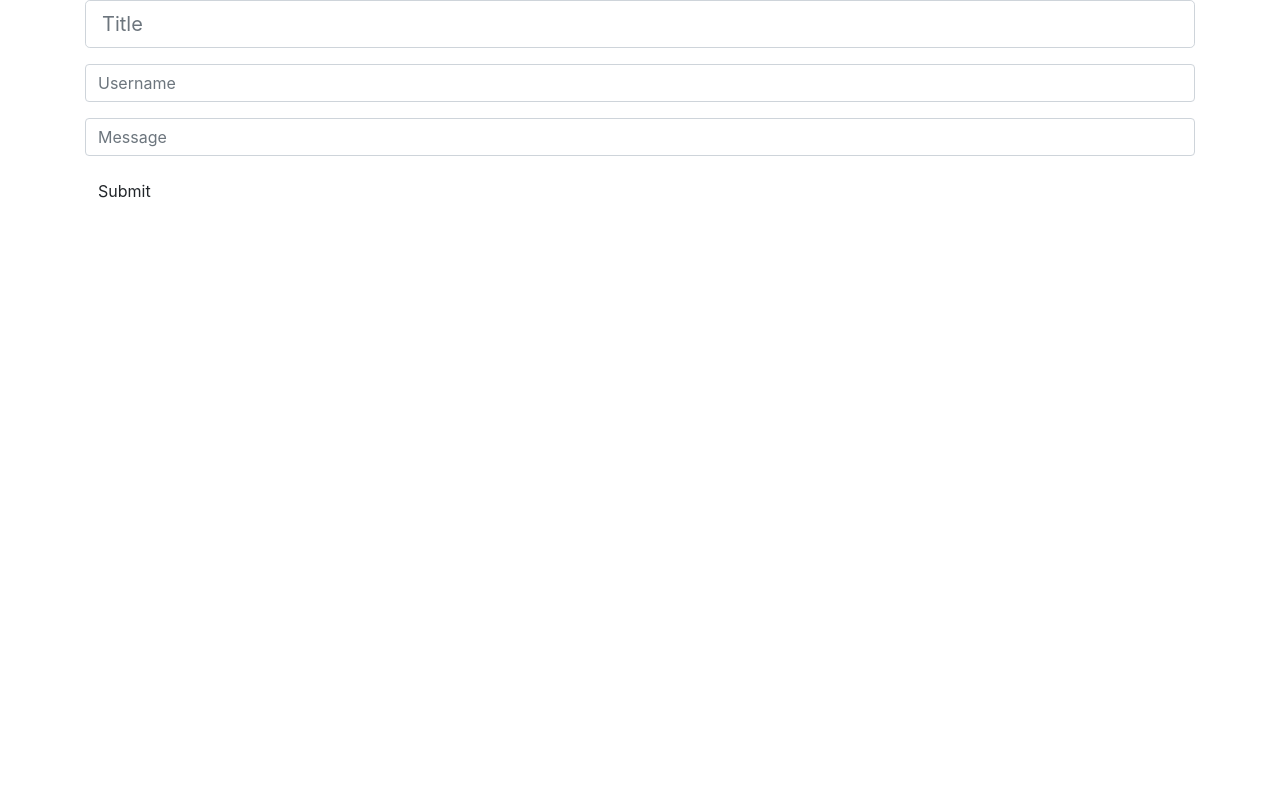
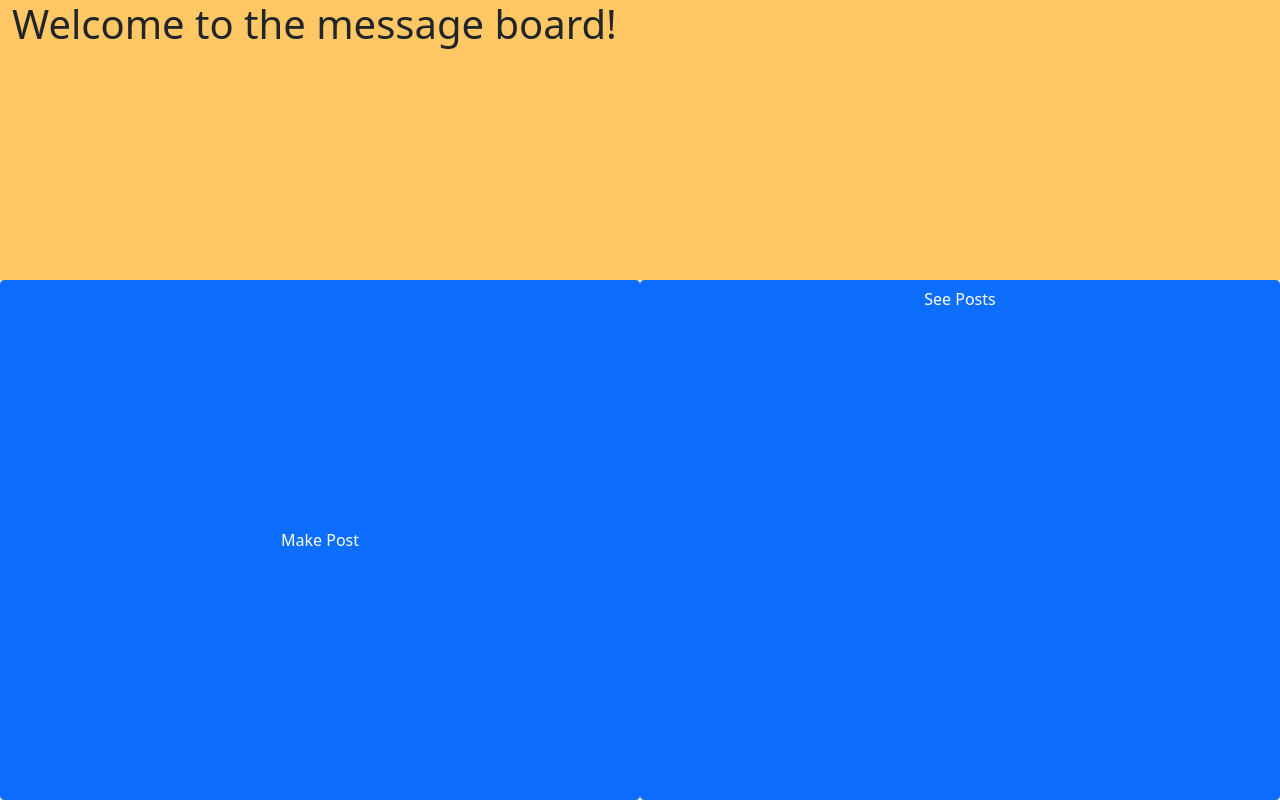
Before and after one commit to h-kidd/lap2-code-challenge, a plain HTML site: page client/index.html in a window 1280 px wide. Drawn offline with nearby package versions, Linux system fonts and the light colour scheme.

Commit message:
style changes

```diff
--- /dev/null
+++ b/client/css/styles.css
@@ -0,0 +1,27 @@
+html, body {
+    height:100%
+}
+
+#welcomeBar {
+    height:35%;
+    background-color: rgb(255, 200, 100);
+
+}
+
+#postBar {
+    height:65%;
+    ;
+}
+
+.row {
+    height:100%
+}
+
+.col {
+    height:100%
+}
+#postBtn {
+    display: block;
+    height: 100%
+
+}
--- a/client/index.html
+++ b/client/index.html
@@ -2,26 +2,66 @@
 <html>
     <head>
         <title>Secret Posts</title>
-        <link rel="stylesheet" href="https://maxcdn.bootstrapcdn.com/bootstrap/4.5.2/css/bootstrap.min.css"/>
         <script src="https://ajax.googleapis.com/ajax/libs/jquery/3.5.1/jquery.min.js"></script>
         <script src="https://cdnjs.cloudflare.com/ajax/libs/popper.js/1.16.0/umd/popper.min.js"></script>
-        <script src="https://maxcdn.bootstrapcdn.com/bootstrap/4.5.2/js/bootstrap.min.js"></script>
+        <link href="https://cdn.jsdelivr.net/npm/bootstrap@5.1.3/dist/css/bootstrap.min.css" rel="stylesheet">
+        <script src="https://cdn.jsdelivr.net/npm/bootstrap@5.1.3/dist/js/bootstrap.bundle.min.js"></script>
         <script defer src='js/submit.js'></script>
+        <link rel="stylesheet" href="./css/styles.css">
     </head>
     <body>
-        <div class="container">
+        <div class="container-fluid " id="welcomeBar">
+            <h1>Welcome to the message board!</h1>
+        </div>
+        <div class='container-fluid g-0' id='postBar'>
+            <div class="row g-0">
+                <div class="col d-grid ">
+                    <!-- Button to Open the Modal -->
+                    <button type="button" class="btn btn-primary btn-block" data-bs-toggle="modal" data-bs-target="#myModal" id="postBtn">
+                        Make Post
+                    </button>
+                </div>
+                <div class="col d-grid">
+                    <a class="btn btn-primary btn-block" href="./posts.html" role="button" id="viewBtn">See Posts</a>
+
+
+                </div>
+
+
+            </div>
+        </div>
+
+
+            <!-- The Modal -->
+            <div class="modal" id="myModal">
+                <div class="modal-dialog">
+                <div class="modal-content">
+
+                    <!-- Modal Header -->
+                    <div class="modal-header">
+                    <h4 class="modal-title">Post Something!</h4>
+                    <button type="button" class="btn-close" data-bs-dismiss="modal"></button>
+                    </div>
+
+                    <!-- Modal body -->
+                    <div class="modal-body">
                         <form id="post">
                             <div class="form-group">
-                    <input type="text" class="form-control form-control-lg" id="title" placeholder="Title" maxlength="50">
+                                <input type="text" class="form-control form-control-lg" id="title" placeholder="Title" maxlength="50"> <br>
                             </div>
                             <div class="form-group">
-                    <input type="text" class="form-control" id="username" placeholder="Username" maxlength="20">
+                                <input type="text" class="form-control" id="username" placeholder="Username" maxlength="20"> <br>
                             </div>
                             <div class="form-group">
-                    <input type="text" class="form-control" id="message" placeholder="Message" maxlength="500">
+                                <input type="text" class="form-control" id="message" placeholder="Message" maxlength="500"> <br>
                             </div>
                             <button type="submit" class="btn btn-default">Submit</button>
                         </form>
                     </div>
+
+                </div>
+                </div>
+            </div>
+
     </body>
 </html>
```
Also changed, not shown: 2 other files. Lines whose indentation alone changed are shown as unchanged.
